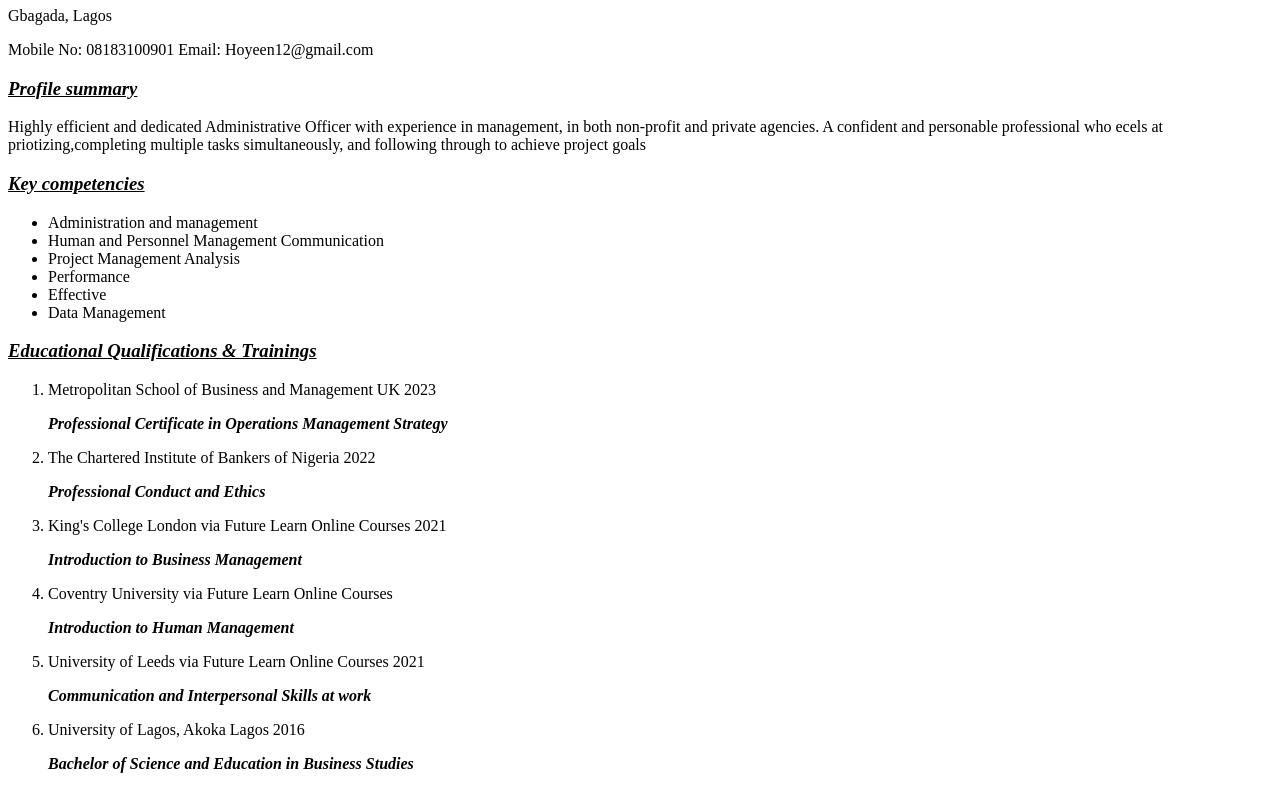
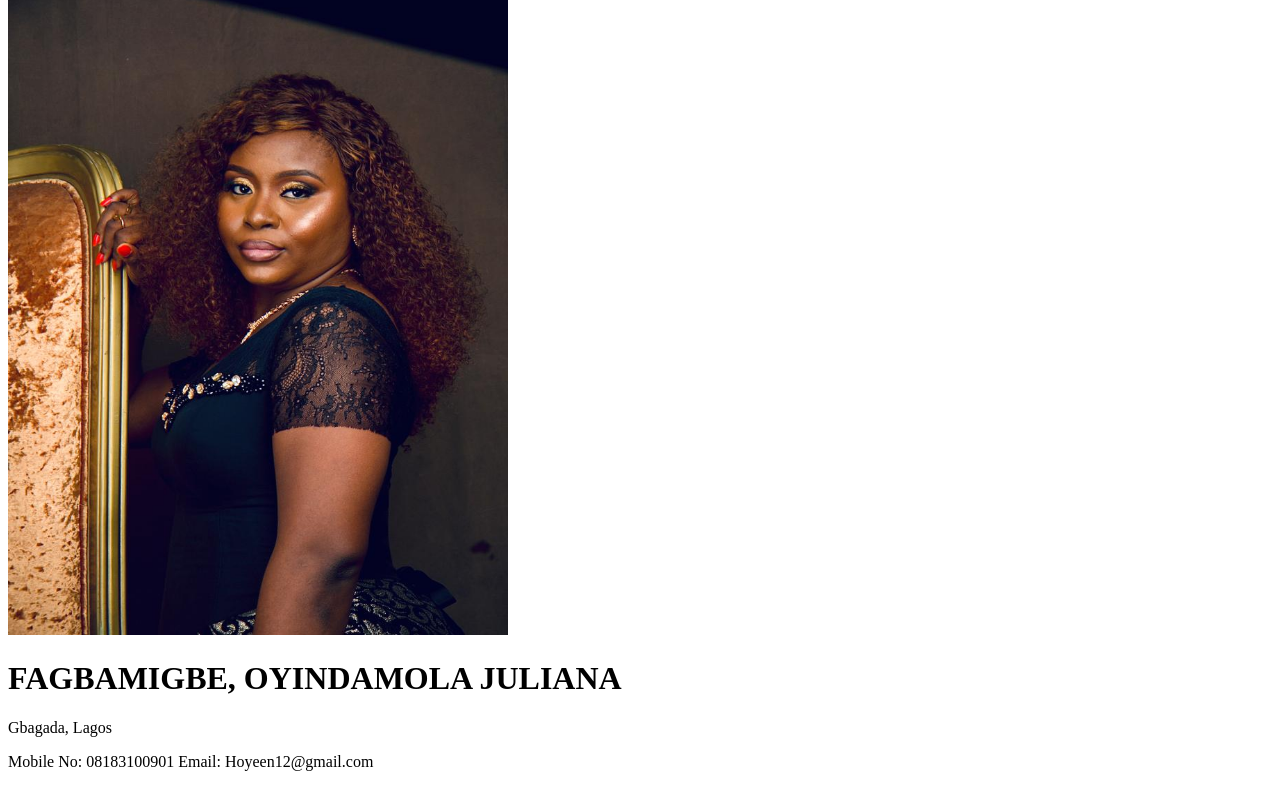
Before and after one commit to OLDUNAMIS/training, a plain HTML site: page index.html in a window 1280 px wide. Shown: the part 73-860 px from the top of the page. Drawn offline with Linux system fonts and the light colour scheme.

Commit message:
git-comit-update

```diff
--- a/index.html
+++ b/index.html
@@ -4,6 +4,7 @@
         <title>Fagbamigbe Oyindamola Juliana CV</title>
         <meta name="description" content="Fagbamigbe Oyindamola Juliana is a very smart and intelligent woman">
         <link rel="icon" href="images/oyin1.jpeg" type="image/x-icon">
+        <img src="images/oyin2.jpeg" width="500" height="700" alt="Owner"></a>
     </head>
 
 
```
Also changed, not shown: images/oyin2.jpeg (added).
